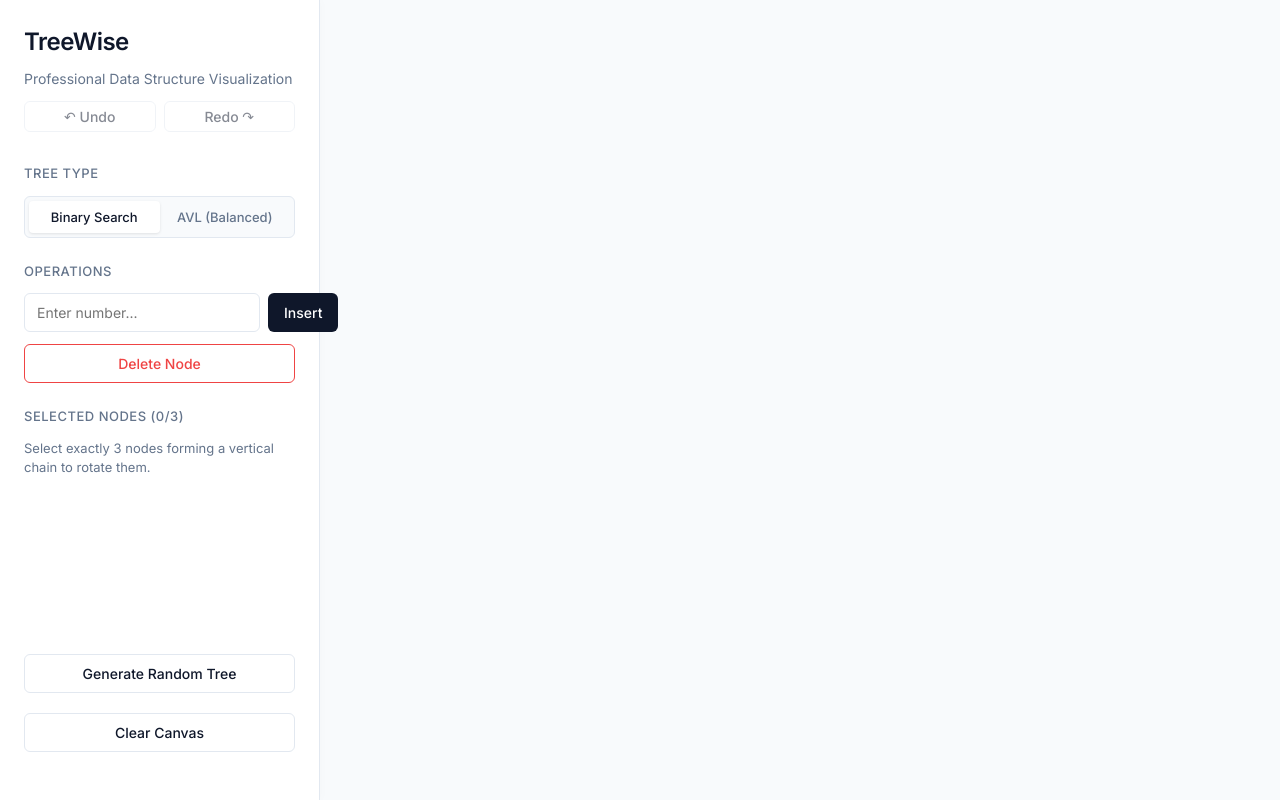
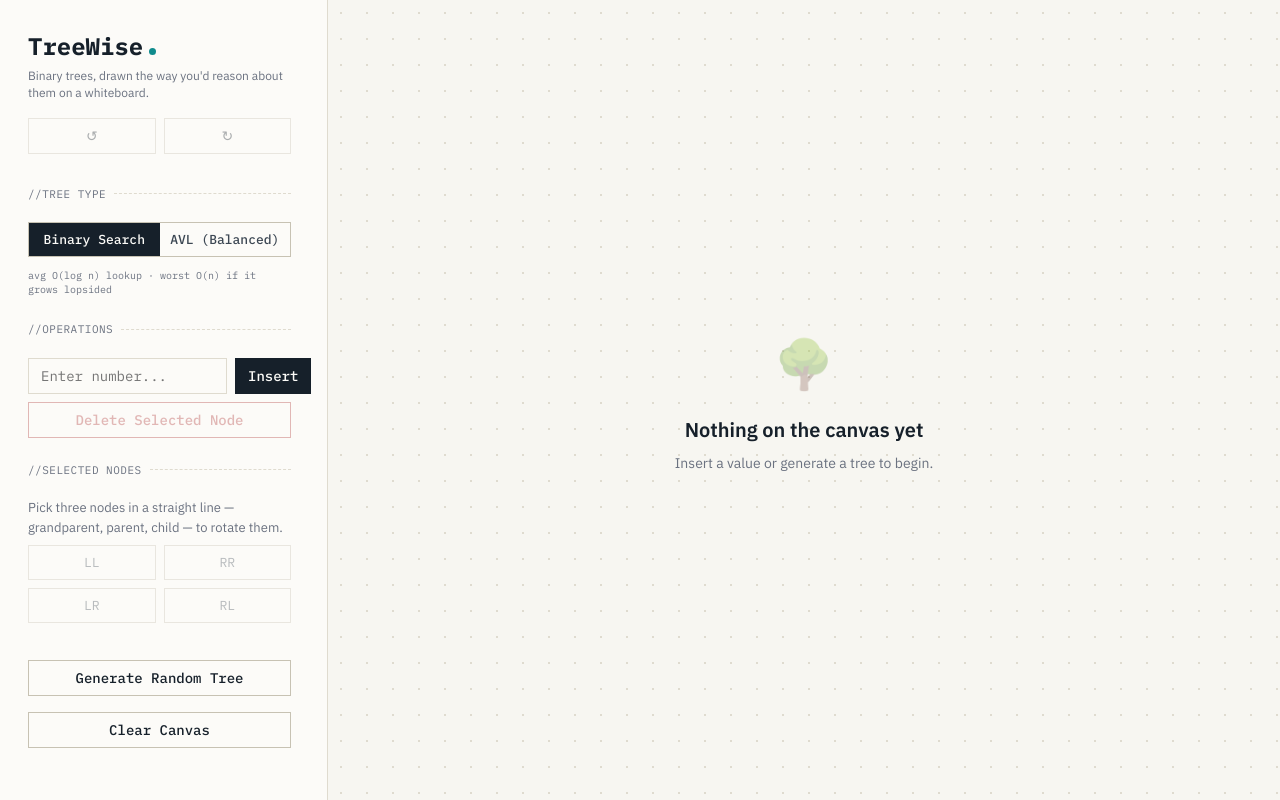
Before and after one commit to soumya-narang/treewise, a React (Vite) app: page / in a window 1280 px wide. Built offline with nearby package versions, Linux system fonts and the light colour scheme.

Commit message:
feat: add node rotation logic, hover paths, and UI enhancements

```diff
--- a/index.html
+++ b/index.html
@@ -5,6 +5,9 @@
     <link rel="icon" type="image/svg+xml" href="/favicon.svg" />
     <meta name="viewport" content="width=device-width, initial-scale=1.0" />
     <title>treewise</title>
+    <link rel="preconnect" href="https://fonts.googleapis.com">
+    <link rel="preconnect" href="https://fonts.gstatic.com" crossorigin>
+    <link href="https://fonts.googleapis.com/css2?family=IBM+Plex+Mono:wght@400;500;600;700&family=IBM+Plex+Sans:wght@400;500;600&display=swap" rel="stylesheet">
   </head>
   <body>
     <div id="root"></div>
--- a/src/App.css
+++ b/src/App.css
@@ -3,51 +3,85 @@
   width: 100vw;
   height: 100vh;
   background-color: var(--bg-color);
-  font-family: 'Inter', sans-serif;
+  font-family: 'IBM Plex Sans', sans-serif;
 }
 
 .sidebar {
-  width: 320px;
-  min-width: 320px;
+  width: 328px;
+  min-width: 328px;
+  max-width: 328px;
   background-color: var(--panel-bg);
   border-right: 1px solid var(--border-color);
   display: flex;
   flex-direction: column;
-  padding: 24px;
-  box-shadow: 1px 0 10px rgba(0, 0, 0, 0.02);
+  padding: 28px;
   z-index: 10;
+  position: relative;
+  overflow-y: scroll;
+  scrollbar-gutter: stable;
 }
 
 .header {
   margin-bottom: 32px;
 }
 
-.header h1 {
-  font-size: 24px;
-  font-weight: 600;
-  color: var(--primary-color);
-  letter-spacing: -0.5px;
-  margin-bottom: 8px;
+.logo-row {
+  display: flex;
+  align-items: baseline;
+  margin-bottom: 4px;
 }
 
-.header p {
-  font-size: 14px;
+.header h1 {
+  font-family: 'IBM Plex Mono', monospace;
+  font-size: 24px;
+  font-weight: 700;
+  color: var(--primary-color);
+  margin: 0;
+}
+
+.logo-dot {
+  width: 7px;
+  height: 7px;
+  background-color: var(--accent-color);
+  border-radius: 50%;
+  margin-left: 6px;
+}
+
+.header p.tagline {
+  font-family: 'IBM Plex Sans', sans-serif;
+  font-size: 12px;
   color: var(--text-muted);
+  line-height: 1.4;
+  margin: 0;
+}
+
+.section-header {
+  display: flex;
+  align-items: center;
+  font-family: 'IBM Plex Mono', monospace;
+  font-size: 11px;
+  color: var(--text-muted);
+  text-transform: uppercase;
+  letter-spacing: 0.5px;
+  margin-bottom: 12px;
+}
+
+.section-header::before {
+  content: '// ';
+}
+
+.section-header::after {
+  content: '';
+  flex: 1;
+  border-bottom: 1px dashed var(--border-color);
+  margin-left: 8px;
 }
 
 .controls-group {
   margin-bottom: 24px;
   display: flex;
   flex-direction: column;
-  gap: 12px;
-}
-
-.controls-group label {
-  font-size: 13px;
-  font-weight: 500;
-  text-transform: uppercase;
-  letter-spacing: 0.5px;
-  color: var(--text-muted);
+  gap: 8px;
 }
 
 .input-row {
@@ -57,12 +91,13 @@
 
 .input-row input {
   flex: 1;
-  padding: 10px 12px;
+  padding: 8px 12px;
   border: 1px solid var(--border-color);
-  border-radius: 6px;
+  background-color: var(--panel-bg);
+  color: var(--primary-color);
+  font-family: 'IBM Plex Mono', monospace;
   font-size: 14px;
   outline: none;
-  transition: border-color 0.2s;
 }
 
 .input-row input:focus {
@@ -70,55 +105,109 @@
 }
 
 .btn {
-  padding: 10px 16px;
+  padding: 8px 12px;
   background-color: var(--primary-color);
-  color: white;
-  border-radius: 6px;
+  color: var(--panel-bg);
+  border: 1px solid var(--primary-color);
+  font-family: 'IBM Plex Mono', monospace;
   font-size: 14px;
   font-weight: 500;
-  transition: background-color 0.2s, transform 0.1s;
+  cursor: pointer;
+  text-align: center;
 }
 
-.btn:hover {
-  background-color: var(--primary-hover);
-}
-
-.btn:active {
-  transform: translateY(1px);
+.btn:disabled {
+  opacity: 0.35;
+  cursor: not-allowed;
 }
 
 .btn-secondary {
-  background-color: transparent;
+  background-color: var(--panel-bg);
   color: var(--primary-color);
-  border: 1px solid var(--border-color);
+  border: 1px solid var(--border-strong);
 }
 
-.btn-secondary:hover {
-  background-color: var(--bg-color);
+.btn-danger {
+  background-color: var(--panel-bg);
+  color: var(--danger-color);
+  border: 1px solid var(--danger-color);
+}
+
+.btn-danger:not(:disabled):hover {
+  background-color: var(--danger-soft);
 }
 
 .tree-selector {
   display: flex;
-  background-color: var(--bg-color);
-  border-radius: 6px;
-  padding: 4px;
-  border: 1px solid var(--border-color);
+  border: 1px solid var(--border-strong);
 }
 
 .tree-selector button {
   flex: 1;
   padding: 8px;
+  font-family: 'IBM Plex Mono', monospace;
   font-size: 13px;
   font-weight: 500;
-  color: var(--text-muted);
-  border-radius: 4px;
-  transition: all 0.2s;
+  color: var(--text-soft);
+  background-color: var(--panel-bg);
+  border: none;
+  cursor: pointer;
 }
 
 .tree-selector button.active {
-  background-color: white;
-  color: var(--primary-color);
-  box-shadow: 0 1px 3px rgba(0,0,0,0.1);
+  background-color: var(--primary-color);
+  color: var(--panel-bg);
+}
+
+.big-o-caption {
+  font-family: 'IBM Plex Mono', monospace;
+  font-size: 10px;
+  color: var(--text-muted);
+  line-height: 1.4;
+  margin-top: 4px;
+}
+
+.rotation-grid {
+  display: grid;
+  grid-template-columns: 1fr 1fr;
+  gap: 8px;
+}
+
+.rotation-btn {
+  padding: 8px;
+  font-family: 'IBM Plex Mono', monospace;
+  font-size: 13px;
+  background-color: var(--panel-bg);
+  border: 1px solid var(--border-strong);
+  color: var(--text-soft);
+  cursor: not-allowed;
+  opacity: 0.35;
+}
+
+.rotation-btn.active {
+  background-color: var(--accent-soft);
+  border-color: var(--accent-color);
+  color: var(--accent-color);
+  cursor: pointer;
+  opacity: 1;
+}
+
+.toast {
+  position: absolute;
+  bottom: 28px;
+  left: 28px;
+  right: 28px;
+  font-family: 'IBM Plex Mono', monospace;
+  font-size: 11px;
+  color: var(--text-soft);
+  animation: fadeInOut 3s forwards;
+}
+
+@keyframes fadeInOut {
+  0% { opacity: 0; }
+  10% { opacity: 1; }
+  80% { opacity: 1; }
+  100% { opacity: 0; }
 }
 
 .canvas-container {
@@ -128,4 +217,6 @@
   display: flex;
   justify-content: center;
   align-items: flex-start;
+  background-image: radial-gradient(var(--border-color) 1px, transparent 1px);
+  background-size: 26px 26px;
 }
--- a/src/App.tsx
+++ b/src/App.tsx
@@ -20,10 +20,17 @@ function App() {
   const [, setUpdateTick] = useState(0);
 
   const [selectedNodeValues, setSelectedNodeValues] = useState<number[]>([]);
-
   const [inputValue, setInputValue] = useState('');
   const containerRef = useRef<HTMLDivElement>(null);
   const [canvasWidth, setCanvasWidth] = useState(800);
+
+  const [toastMessage, setToastMessage] = useState<string | null>(null);
+  const [toastId, setToastId] = useState(0);
+
+  const showToast = (msg: string) => {
+    setToastMessage(`> ${msg}`);
+    setToastId(prev => prev + 1);
+  };
 
   const saveState = () => {
     setHistory(prevHistory => {
@@ -44,7 +51,9 @@ function App() {
       const state = history[newIndex];
       bst.root = state.bstRoot ? state.bstRoot.clone() : null;
       avl.root = state.avlRoot ? state.avlRoot.clone() : null;
+      setSelectedNodeValues([]);
       setUpdateTick(prev => prev + 1);
+      showToast('Undo');
     }
   };
 
@@ -55,7 +64,9 @@ function App() {
       const state = history[newIndex];
       bst.root = state.bstRoot ? state.bstRoot.clone() : null;
       avl.root = state.avlRoot ? state.avlRoot.clone() : null;
+      setSelectedNodeValues([]);
       setUpdateTick(prev => prev + 1);
+      showToast('Redo');
     }
   };
 
@@ -88,11 +99,12 @@ function App() {
     saveState();
     setInputValue('');
     setUpdateTick(prev => prev + 1);
+    showToast(`Inserted ${val}`);
   };
 
   const handleDelete = () => {
-    const val = parseInt(inputValue, 10);
-    if (isNaN(val)) return;
+    if (selectedNodeValues.length !== 1) return;
+    const val = selectedNodeValues[0];
 
     if (treeType === 'BST') {
       bst.delete(val);
@@ -100,14 +112,14 @@ function App() {
       avl.delete(val);
     }
 
+    setSelectedNodeValues([]);
     saveState();
-    setInputValue('');
     setUpdateTick(prev => prev + 1);
+    showToast(`Deleted ${val}`);
   };
 
   const handleRandomize = () => {
     const vals = Array.from({length: 7}, () => Math.floor(Math.random() * 100));
-    // Clear trees first (re-instantiating would lose identity, but here we just reset root)
     if (treeType === 'BST') {
       bst.root = null;
       vals.forEach(v => bst.insert(v));
@@ -115,8 +127,10 @@ function App() {
       avl.root = null;
       vals.forEach(v => avl.insert(v));
     }
+    setSelectedNodeValues([]);
     saveState();
     setUpdateTick(prev => prev + 1);
+    showToast('Generated random tree');
   };
 
   const handleNodeClick = (value: number) => {
@@ -137,6 +151,7 @@ function App() {
     setSelectedNodeValues([]);
     saveState();
     setUpdateTick(prev => prev + 1);
+    showToast('Cleared canvas');
   };
 
   const handleAdvancedRotate = (type: 'LL' | 'RR' | 'LR' | 'RL') => {
@@ -147,43 +162,47 @@ function App() {
       setSelectedNodeValues([]); // Auto-deselect on success
       saveState();
       setUpdateTick(prev => prev + 1);
+      showToast(`Rotated (${type})`);
     }
   };
 
   const currentRoot = treeType === 'BST' ? bst.root : avl.root;
   const layout = computeTreeLayout(currentRoot, canvasWidth, 80);
+  const canvasHeight = Math.max(600, (layout.nodes.length > 0 ? Math.max(...layout.nodes.map(n => n.y)) : 0) + 120);
 
-  // Dynamic height based on deepest node
-  const canvasHeight = Math.max(600, (layout.nodes.length > 0 ? Math.max(...layout.nodes.map(n => n.y)) : 0) + 120);
+  const chainType = treeType === 'BST' && selectedNodeValues.length === 3 ? bst.getChainType(selectedNodeValues) : null;
 
   return (
     <div className="app-container">
       <div className="sidebar">
         <div className="header">
-          <h1>TreeWise</h1>
-          <p>Professional Data Structure Visualization</p>
-          <div className="history-controls" style={{ display: 'flex', gap: '8px', marginTop: '12px' }}>
+          <div className="logo-row">
+            <h1>TreeWise</h1>
+            <div className="logo-dot"></div>
+          </div>
+          <p className="tagline">Binary trees, drawn the way you'd reason about them on a whiteboard.</p>
+          <div className="history-controls" style={{ display: 'flex', gap: '8px', marginTop: '16px' }}>
             <button
               className="btn btn-secondary"
               onClick={handleUndo}
               disabled={historyIndex <= 0}
-              style={{ flex: 1, padding: '6px 12px', fontSize: '14px', opacity: historyIndex <= 0 ? 0.5 : 1, cursor: historyIndex <= 0 ? 'not-allowed' : 'pointer' }}
+              style={{ flex: 1 }}
             >
-              ↶ Undo
+              ↺
             </button>
             <button
               className="btn btn-secondary"
               onClick={handleRedo}
               disabled={historyIndex >= history.length - 1}
-              style={{ flex: 1, padding: '6px 12px', fontSize: '14px', opacity: historyIndex >= history.length - 1 ? 0.5 : 1, cursor: historyIndex >= history.length - 1 ? 'not-allowed' : 'pointer' }}
+              style={{ flex: 1 }}
             >
-              Redo ↷
+              ↻
             </button>
           </div>
         </div>
 
         <div className="controls-group">
-          <label>Tree Type</label>
+          <div className="section-header">TREE TYPE</div>
           <div className="tree-selector">
             <button
               className={treeType === 'BST' ? 'active' : ''}
@@ -198,10 +217,15 @@ function App() {
               AVL (Balanced)
             </button>
           </div>
+          <div className="big-o-caption">
+            {treeType === 'BST'
+              ? 'avg O(log n) lookup · worst O(n) if it grows lopsided'
+              : 'guaranteed O(log n) height · rebalances on every write'}
+          </div>
         </div>
 
         <div className="controls-group">
-          <label>Operations</label>
+          <div className="section-header">OPERATIONS</div>
           <form className="input-row" onSubmit={handleInsert}>
             <input
               type="number"
@@ -211,45 +235,68 @@ function App() {
             />
             <button type="submit" className="btn">Insert</button>
           </form>
-          <button className="btn btn-secondary" onClick={handleDelete} style={{ color: 'var(--danger-color)', borderColor: 'var(--danger-color)' }}>
-            Delete Node
+          <button className="btn btn-danger" onClick={handleDelete} disabled={selectedNodeValues.length !== 1}>
+            Delete Selected Node
           </button>
         </div>
 
         {treeType === 'BST' && (
           <div className="controls-group">
-            <label>Selected Nodes ({selectedNodeValues.length}/3)</label>
-            {selectedNodeValues.length > 0 && (
-              <p style={{ fontSize: '13px', color: 'var(--primary-color)', marginBottom: '8px' }}>
-                {selectedNodeValues.join(' -> ')}
+            <div className="section-header">SELECTED NODES</div>
+
+            {selectedNodeValues.length === 0 && (
+              <p style={{ fontFamily: 'IBM Plex Sans', fontSize: '13px', color: 'var(--text-muted)' }}>
+                Pick three nodes in a straight line — grandparent, parent, child — to rotate them.
               </p>
             )}
 
-            {selectedNodeValues.length === 3 ? (
-              bst.isValidChain(selectedNodeValues) ? (
-                <div style={{ display: 'grid', gridTemplateColumns: '1fr 1fr', gap: '8px' }}>
-                  <button className="btn btn-secondary" onClick={() => handleAdvancedRotate('LL')}>LL Rotation</button>
-                  <button className="btn btn-secondary" onClick={() => handleAdvancedRotate('RR')}>RR Rotation</button>
-                  <button className="btn btn-secondary" onClick={() => handleAdvancedRotate('LR')}>LR Rotation</button>
-                  <button className="btn btn-secondary" onClick={() => handleAdvancedRotate('RL')}>RL Rotation</button>
+            {(selectedNodeValues.length === 1 || selectedNodeValues.length === 2) && (
+              <p style={{ fontFamily: 'IBM Plex Sans', fontSize: '13px', color: 'var(--text-main)' }}>
+                {selectedNodeValues.join(', ')} ({3 - selectedNodeValues.length} more needed)
+              </p>
+            )}
+
+            {selectedNodeValues.length === 3 && (
+              chainType ? (
+                <div style={{ fontFamily: 'IBM Plex Mono', fontWeight: 600, fontSize: '14px', color: 'var(--primary-color)', marginBottom: '8px' }}>
+                  {selectedNodeValues.join(' -> ')}
                 </div>
               ) : (
-                <p style={{ fontSize: '13px', color: 'var(--danger-color)' }}>Invalid chain. Select a parent, child, and grandchild connected together.</p>
+                <p style={{ fontFamily: 'IBM Plex Sans', fontSize: '13px', color: 'var(--danger-color)' }}>
+                  Nodes must form a vertical straight line to rotate.
+                </p>
               )
-            ) : (
-              <p style={{ fontSize: '13px', color: 'var(--text-muted)' }}>Select exactly 3 nodes forming a vertical chain to rotate them.</p>
             )}
+
+            <div className="rotation-grid">
+              {(['LL', 'RR', 'LR', 'RL'] as const).map(type => (
+                <button
+                  key={type}
+                  className={`rotation-btn ${chainType === type ? 'active' : ''}`}
+                  onClick={() => handleAdvancedRotate(type)}
+                  disabled={chainType !== type}
+                >
+                  {type}
+                </button>
+              ))}
+            </div>
           </div>
         )}
 
         <div className="controls-group" style={{ marginTop: 'auto' }}>
-           <button className="btn btn-secondary" onClick={handleRandomize} style={{ marginBottom: '8px' }}>
+           <button className="btn btn-secondary" onClick={handleRandomize} style={{ marginBottom: '8px', width: '100%' }}>
              Generate Random Tree
            </button>
-           <button className="btn btn-secondary" onClick={handleClear}>
+           <button className="btn btn-secondary" onClick={handleClear} style={{ width: '100%' }}>
              Clear Canvas
            </button>
         </div>
+
+        {toastMessage && (
+          <div className="toast" key={toastId}>
+            {toastMessage}
+          </div>
+        )}
       </div>
 
       <div className="canvas-container" ref={containerRef}>
@@ -257,7 +304,7 @@ function App() {
           layout={layout}
           width={canvasWidth}
           height={canvasHeight}
-          onNodeClick={treeType === 'BST' ? handleNodeClick : undefined}
+          onNodeClick={handleNodeClick}
           selectedNodeValues={selectedNodeValues}
         />
       </div>
--- a/src/components/TreeCanvas.tsx
+++ b/src/components/TreeCanvas.tsx
@@ -1,3 +1,4 @@
+import { useState } from 'react';
 import type { TreeLayoutData } from '../layout/TreeLayout';
 
 interface TreeCanvasProps<T> {
@@ -9,14 +10,20 @@ interface TreeCanvasProps<T> {
 }
 
 export function TreeCanvas<T>({ layout, width, height, onNodeClick, selectedNodeValues = [] }: TreeCanvasProps<T>) {
+  const [hoveredNodeId, setHoveredNodeId] = useState<string | null>(null);
+
+  if (layout.nodes.length === 0) {
+    return (
+      <div style={{ display: 'flex', flexDirection: 'column', alignItems: 'center', justifyContent: 'center', width: '100%', height: '100%', color: 'var(--text-muted)' }}>
+        <div style={{ fontSize: '48px', marginBottom: '16px', opacity: 0.3 }}>🌳</div>
+        <h2 style={{ fontFamily: 'IBM Plex Sans', fontSize: '20px', fontWeight: 600, color: 'var(--text-main)', marginBottom: '8px' }}>Nothing on the canvas yet</h2>
+        <p style={{ fontFamily: 'IBM Plex Sans', fontSize: '14px' }}>Insert a value or generate a tree to begin.</p>
+      </div>
+    );
+  }
+
   return (
     <svg width={width} height={height} style={{ display: 'block', overflow: 'visible' }}>
-      <defs>
-        <filter id="shadow" x="-20%" y="-20%" width="140%" height="140%">
-          <feDropShadow dx="0" dy="2" stdDeviation="4" floodColor="rgba(0, 0, 0, 0.05)" />
-        </filter>
-      </defs>
-
       {/* Edges */}
       <g>
         {layout.edges.map((edge) => (
@@ -27,7 +34,7 @@ export function TreeCanvas<T>({ layout, width, height, onNodeClick, selectedNode
             x2={edge.targetX}
             y2={edge.targetY}
             stroke="var(--edge-color)"
-            strokeWidth="2"
+            strokeWidth="1.6"
             style={{ transition: 'all 0.5s ease-in-out' }}
           />
         ))}
@@ -35,10 +42,16 @@ export function TreeCanvas<T>({ layout, width, height, onNodeClick, selectedNode
 
       {/* Nodes */}
       <g>
-        {layout.nodes.map((node) => (
+        {layout.nodes.map((node) => {
+          const selIndex = selectedNodeValues.indexOf(node.value);
+          const isSelected = selIndex !== -1;
+
+          return (
             <g
               key={node.id}
               onClick={() => onNodeClick && onNodeClick(node.value)}
+              onMouseEnter={() => setHoveredNodeId(node.id)}
+              onMouseLeave={() => setHoveredNodeId(null)}
               style={{
                 transform: `translate(${node.x}px, ${node.y}px)`,
                 transition: 'transform 0.5s ease-in-out',
@@ -48,9 +61,8 @@ export function TreeCanvas<T>({ layout, width, height, onNodeClick, selectedNode
               <circle
                 r="24"
                 fill="var(--node-bg)"
-              stroke={selectedNodeValues.includes(node.value) ? 'var(--accent-color)' : 'var(--node-border)'}
-              strokeWidth={selectedNodeValues.includes(node.value) ? '3' : '2'}
-              filter="url(#shadow)"
+                stroke={isSelected ? 'var(--accent-color)' : 'var(--node-border)'}
+                strokeWidth={isSelected ? '2.6' : '1.6'}
                 style={{ transition: 'stroke 0.2s, stroke-width 0.2s' }}
               />
               <text
@@ -58,15 +70,64 @@ export function TreeCanvas<T>({ layout, width, height, onNodeClick, selectedNode
                 alignmentBaseline="central"
                 fill="var(--node-text)"
                 fontSize="16"
-              fontWeight="500"
-              fontFamily="Inter"
+                fontWeight="700"
+                fontFamily="'IBM Plex Mono', monospace"
                 pointerEvents="none"
               >
                 {String(node.value)}
               </text>
+
+              {/* Selection Badge */}
+              {isSelected && (
+                <g transform="translate(18, -18)">
+                  <circle r="9" fill="var(--amber-color)" />
+                  <text
+                    fill="var(--node-bg)"
+                    fontSize="11"
+                    fontFamily="'IBM Plex Mono', monospace"
+                    fontWeight="600"
+                    textAnchor="middle"
+                    alignmentBaseline="central"
+                  >
+                    {selIndex + 1}
+                  </text>
                 </g>
-        ))}
+              )}
+
+              {/* Hover Pill */}
+              {hoveredNodeId === node.id && (
+                <g transform="translate(0, -40)" style={{ animation: 'fadeIn 0.15s ease-out forwards' }}>
+                  <rect
+                    x="-30"
+                    y="-12"
+                    width="60"
+                    height="24"
+                    fill="var(--text-main)"
+                    pointerEvents="none"
+                  />
+                  <text
+                    fill="var(--node-bg)"
+                    fontSize="12"
+                    fontFamily="'IBM Plex Mono', monospace"
+                    fontWeight="500"
+                    textAnchor="middle"
+                    alignmentBaseline="central"
+                    pointerEvents="none"
+                  >
+                    {node.path}
+                  </text>
                 </g>
+              )}
+            </g>
+          );
+        })}
+      </g>
+      <style>{`
+        @keyframes fadeIn {
+          from { opacity: 0; transform: translate(0, -36px); }
+          to { opacity: 1; transform: translate(0, -40px); }
+        }
+      `}</style>
     </svg>
   );
 }
--- a/src/index.css
+++ b/src/index.css
@@ -1,26 +1,29 @@
-@import url('https://fonts.googleapis.com/css2?family=Inter:wght@300;400;500;600&display=swap');
 
 :root {
-  --bg-color: #f8fafc;
-  --panel-bg: #ffffff;
-  --text-main: #0f172a;
-  --text-muted: #64748b;
-  --border-color: #e2e8f0;
+  --bg-color: #F7F6F1;
+  --panel-bg: #FCFBF8;
+  --text-main: #16202A;
+  --text-muted: #6B7280;
+  --text-soft: #3C4753;
+  --border-color: #DFDBCF;
+  --border-strong: #C7C2B3;
 
-  --primary-color: #0f172a;
-  --primary-hover: #334155;
+  --primary-color: #16202A;
+  --primary-hover: #3C4753;
 
-  --node-bg: #ffffff;
-  --node-border: #cbd5e1;
-  --node-text: #0f172a;
-  --node-shadow: 0 4px 6px -1px rgb(0 0 0 / 0.05), 0 2px 4px -2px rgb(0 0 0 / 0.05);
+  --node-bg: #FCFBF8;
+  --node-border: #16202A;
+  --node-text: #16202A;
 
-  --edge-color: #94a3b8;
+  --edge-color: #C7C2B3;
 
-  --accent-color: #3b82f6;
-  --danger-color: #ef4444;
+  --accent-color: #0F8B8D;
+  --accent-soft: #E4F1F1;
+  --amber-color: #C9832A;
+  --danger-color: #B23B3B;
+  --danger-soft: #F6E4E1;
 
-  font-family: 'Inter', system-ui, Avenir, Helvetica, Arial, sans-serif;
+  font-family: 'IBM Plex Sans', sans-serif;
   line-height: 1.5;
   font-weight: 400;
   color: var(--text-main);
@@ -55,14 +58,15 @@ body {
   height: 8px;
 }
 ::-webkit-scrollbar-track {
-  background: transparent;
+  background: var(--bg-color);
+  border-left: 1px solid var(--border-color);
 }
 ::-webkit-scrollbar-thumb {
-  background: #cbd5e1;
+  background: var(--border-strong);
   border-radius: 4px;
 }
 ::-webkit-scrollbar-thumb:hover {
-  background: #94a3b8;
+  background: var(--text-muted);
 }
 
 button {
--- a/src/structures/BinarySearchTree.ts
+++ b/src/structures/BinarySearchTree.ts
@@ -138,6 +138,37 @@ export class BinarySearchTree<T> {
     return (Z.left === Y || Z.right === Y) && (Y.left === X || Y.right === X);
   }
 
+  public getChainType(values: T[]): 'LL' | 'RR' | 'LR' | 'RL' | null {
+    if (!this.isValidChain(values)) return null;
+
+    const nodesInfo: { node: TreeNode<T>, depth: number }[] = [];
+    for (const val of values) {
+      let current = this.root;
+      let depth = 0;
+      while (current) {
+        if (val === current.value) {
+          nodesInfo.push({ node: current, depth });
+          break;
+        }
+        depth++;
+        if (val < current.value) current = current.left;
+        else current = current.right;
+      }
+    }
+
+    nodesInfo.sort((a, b) => a.depth - b.depth);
+    const Z = nodesInfo[0].node;
+    const Y = nodesInfo[1].node;
+    const X = nodesInfo[2].node;
+
+    if (Z.left === Y && Y.left === X) return 'LL';
+    if (Z.right === Y && Y.right === X) return 'RR';
+    if (Z.left === Y && Y.right === X) return 'LR';
+    if (Z.right === Y && Y.left === X) return 'RL';
+
+    return null;
+  }
+
   public performAdvancedRotation(values: T[], type: 'LL' | 'RR' | 'LR' | 'RL'): boolean {
     if (!this.isValidChain(values)) return false;
 
```
Also changed, not shown: src/layout/TreeLayout.ts (+8 -5 lines). Lines whose indentation alone changed are shown as unchanged.
